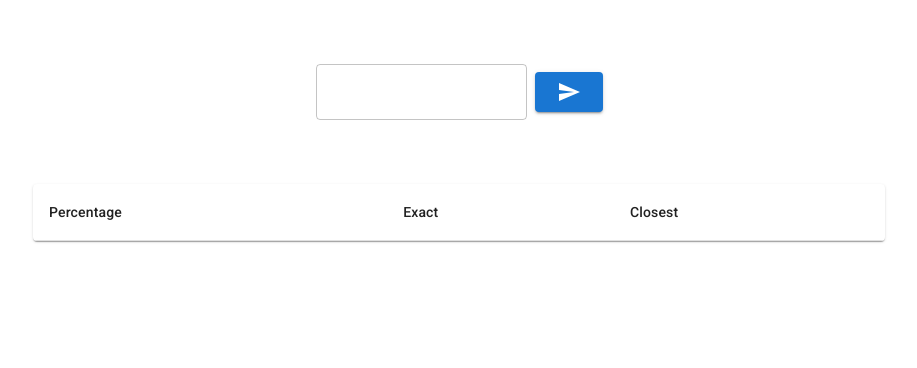
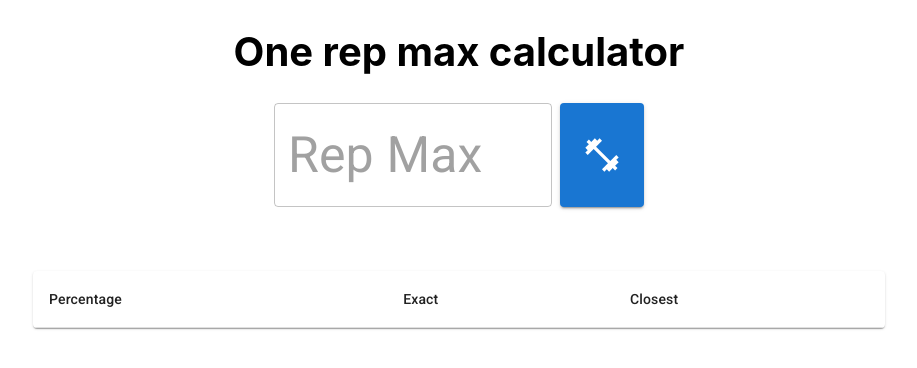
Before and after one commit to ssp6/weight-calculator, a React (Create React App) app: page / in a window 1280 px wide. Shown: the top 368 px of the page, without its empty margins (181-1098 px from the left). Built offline with nearby package versions, Linux system fonts and the light colour scheme.

Commit message:
feat: improve style of calculator

```diff
--- a/src/pages/WeightCalc.tsx
+++ b/src/pages/WeightCalc.tsx
@@ -1,10 +1,10 @@
-import SendIcon from '@mui/icons-material/Send'
+import FitnessCenter from '@mui/icons-material/FitnessCenter'
 import {
   Box,
   Button,
-  Card,
   Container,
   Paper,
+  styled,
   Table,
   TableBody,
   TableCell,
@@ -20,6 +20,22 @@ import React, { useState } from 'react'
 import { ClosestWeightTableCell } from '../components/ClosestWeightTableCell'
 import { updateCalcBaseAndPercentages } from '../domain/Weights/redux'
 import { useAppDispatch, useAppSelector } from '../store/hooks'
+
+const inputFontSize = 50
+const OneRepMaxInput = styled(TextField)(({ theme }) => ({
+  '& .MuiInputBase-input': {
+    fontSize: inputFontSize,
+    width: inputFontSize * 5,
+  },
+}))
+
+const InputWithButton = styled(Box)(({ theme }) => ({
+  display: 'flex',
+  flexDirection: 'row',
+  alignItems: 'center',
+  justifyContent: 'center',
+  marginBottom: theme.spacing(8),
+}))
 
 const MAX_1_RM_WEIGHT = 1_200
 
@@ -63,20 +79,17 @@ export const WeightCalc: React.FC = () => {
         justifyContent: 'center',
         alignItems: 'center',
         height: '100%',
+        paddingBottom: 16,
       }}
     >
-      <Box
-        sx={{
-          display: 'flex',
-          flexDirection: 'row',
-          alignItems: 'center',
-          justifyContent: 'center',
-          padding: 8,
-        }}
-      >
-        <TextField
+      <Box sx={{ textAlign: 'centre', h1: { fontSize: 40 } }}>
+        <h1>One rep max calculator</h1>
+      </Box>
+      <InputWithButton>
+        <OneRepMaxInput
+          aria-label={'1 Rep Max'}
+          placeholder={'Rep Max'}
           id={'1rm-input'}
-          aria-label={'1 rep max'}
           variant="outlined"
           value={input1Rm}
           type={'number'}
@@ -85,13 +98,13 @@ export const WeightCalc: React.FC = () => {
         <Button
           aria-label={'calculate percentages'}
           variant="contained"
-          sx={{ marginLeft: 1 }}
+          sx={{ marginLeft: 1, height: inputFontSize * 2 + 4 }}
           onClick={fetchUpdatedWeightPercentages}
           size={'large'}
         >
-          <SendIcon />
+          <FitnessCenter sx={{ height: 40, width: 40 }} />
         </Button>
-      </Box>
+      </InputWithButton>
       <TableContainer component={Paper}>
         <Table aria-label={'weight percentages'}>
           <TableHead>
```
